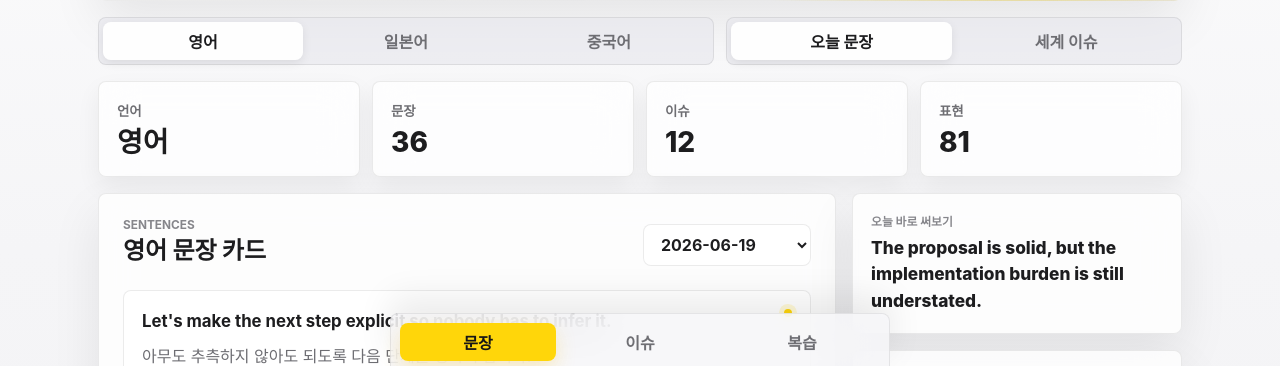
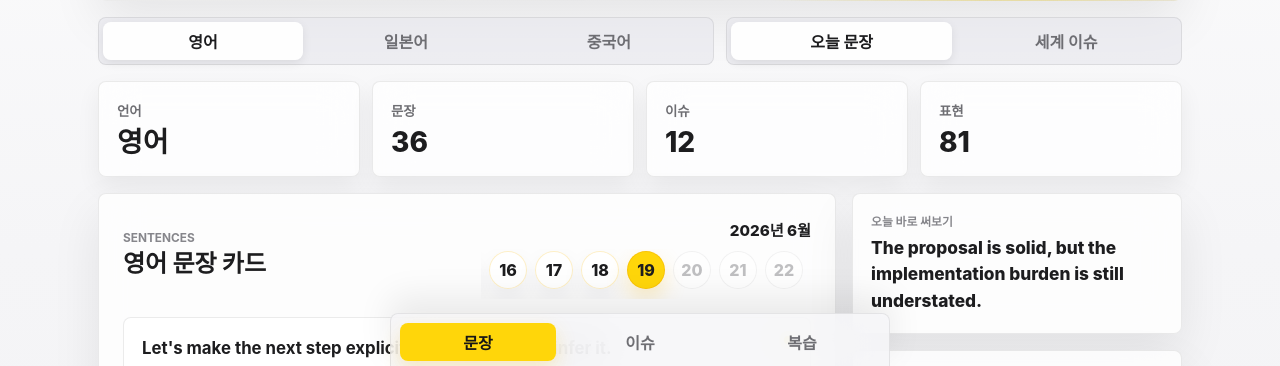
Before and after one commit to nasun007-commits/Global-language-coach-app, a website: page index.html in a window 1280 px wide. Shown: the part 430-796 px from the top of the page. Drawn offline with Linux system fonts and the light colour scheme.

Commit message:
Replace date dropdown with swipeable calendar

```diff
--- a/app.js
+++ b/app.js
@@ -100,8 +100,10 @@ function bindNav() {
     window.scrollTo({ top: document.querySelector(".content-grid").offsetTop - 12, behavior: "smooth" });
   });
 
-  $("#dateSelect").addEventListener("change", (event) => {
-    state.date = event.target.value;
+  $("#dateRail").addEventListener("click", (event) => {
+    const button = event.target.closest(".date-chip");
+    if (!button || button.disabled) return;
+    state.date = button.dataset.date;
     animateContentRefresh();
     render();
   });
@@ -147,10 +149,20 @@ function render() {
 }
 
 function renderDates() {
-  const dates = lessonsFor(state.language, state.mode).map((lesson) => lesson.date).sort().reverse();
-  $("#dateSelect").innerHTML = dates
-    .map((date) => `<option value="${escapeHtml(date)}"${date === state.date ? " selected" : ""}>${escapeHtml(date)}</option>`)
+  const dates = lessonsFor(state.language, state.mode).map((lesson) => lesson.date).sort();
+  const available = new Set(dates);
+  const activeDate = state.date || dates.at(-1);
+  const monthBasis = activeDate || dates.at(-1) || new Date().toISOString().slice(0, 10);
+  const monthDates = datesForMonth(monthBasis);
+
+  $("#monthLabel").textContent = formatMonthLabel(monthBasis);
+  $("#dateRail").innerHTML = monthDates
+    .map((date) => dateChip(date, available.has(date), date === activeDate))
     .join("");
+
+  requestAnimationFrame(() => {
+    $("#dateRail .date-chip.active")?.scrollIntoView({ behavior: "smooth", inline: "center", block: "nearest" });
+  });
 }
 
 function renderStats() {
@@ -215,7 +227,8 @@ function showReview() {
   $("#activeTitle").textContent = `${labels[state.language]} 복습 리스트`;
   $("#heroTitle").textContent = "차곡차곡 쌓인 학습 기록";
   $("#heroCopy").textContent = "최근 날짜부터 문장과 이슈를 다시 열어보며 짧게 복습해요.";
-  $("#dateSelect").innerHTML = "";
+  $("#monthLabel").textContent = "복습";
+  $("#dateRail").innerHTML = "";
   $("#stats").innerHTML = [
     ["언어", labels[state.language]],
     ["기록", allLessons.length],
@@ -290,6 +303,21 @@ function tabButton(value, label, active) {
   return `<button type="button" data-value="${escapeHtml(value)}" class="${active ? "active" : ""}">${escapeHtml(label)}</button>`;
 }
 
+function dateChip(date, available, active) {
+  const day = Number(date.slice(8, 10));
+  return `
+    <button
+      class="date-chip${active ? " active" : ""}"
+      type="button"
+      data-date="${escapeHtml(date)}"
+      ${available ? "" : "disabled"}
+      aria-label="${escapeHtml(formatDateLabel(date))}"
+    >
+      <span>${day}</span>
+    </button>
+  `;
+}
+
 function updateBottomNav() {
   document.querySelectorAll(".nav-button").forEach((button) => {
     button.classList.toggle("active", button.dataset.mode === state.mode);
@@ -308,6 +336,26 @@ function activeLesson() {
   return lessonsFor(state.language, state.mode).find((lesson) => lesson.date === state.date);
 }
 
+function datesForMonth(dateString) {
+  const [year, month] = dateString.split("-").map(Number);
+  const lastDay = new Date(year, month, 0).getDate();
+  return Array.from({ length: lastDay }, (_, index) => `${year}-${pad2(month)}-${pad2(index + 1)}`);
+}
+
+function formatMonthLabel(dateString) {
+  const [year, month] = dateString.split("-").map(Number);
+  return `${year}년 ${month}월`;
+}
+
+function formatDateLabel(dateString) {
+  const [year, month, day] = dateString.split("-").map(Number);
+  return `${year}년 ${month}월 ${day}일`;
+}
+
+function pad2(value) {
+  return String(value).padStart(2, "0");
+}
+
 function escapeHtml(value) {
   return String(value ?? "")
     .replaceAll("&", "&amp;")
--- a/index.html
+++ b/index.html
@@ -10,7 +10,7 @@
     <link rel="manifest" href="manifest.webmanifest" />
     <link rel="apple-touch-icon" href="assets/apple-touch-icon.png" />
     <link rel="icon" href="assets/icon.svg" type="image/svg+xml" />
-    <link rel="stylesheet" href="styles.css?v=9" />
+    <link rel="stylesheet" href="styles.css?v=10" />
     <title>Global Language Coach</title>
   </head>
   <body>
@@ -58,7 +58,10 @@
                 <p class="eyebrow" id="activeTypeLabel">Sentences</p>
                 <h2 id="activeTitle">학습 카드</h2>
               </div>
-              <select id="dateSelect" aria-label="날짜 선택"></select>
+              <div class="date-picker" aria-label="날짜 선택">
+                <p class="month-label" id="monthLabel">2026년 6월</p>
+                <div class="date-rail" id="dateRail"></div>
+              </div>
             </div>
             <div id="cardList" class="card-list"></div>
           </article>
@@ -88,6 +91,6 @@
         </button>
       </nav>
     </div>
-    <script type="module" src="app.js?v=9"></script>
+    <script type="module" src="app.js?v=10"></script>
   </body>
 </html>
--- a/styles.css
+++ b/styles.css
@@ -366,6 +366,65 @@ select {
   background: rgba(255, 255, 255, 0.84);
 }
 
+.date-picker {
+  display: grid;
+  gap: 9px;
+  min-width: min(100%, 250px);
+  max-width: 330px;
+}
+
+.month-label {
+  margin: 0;
+  color: var(--ink);
+  font-size: 0.95rem;
+  font-weight: 760;
+  text-align: right;
+}
+
+.date-rail {
+  display: flex;
+  gap: 8px;
+  max-width: 100%;
+  overflow-x: auto;
+  padding: 2px 2px 10px;
+  scroll-snap-type: x proximity;
+  -webkit-overflow-scrolling: touch;
+}
+
+.date-rail::-webkit-scrollbar {
+  display: none;
+}
+
+.date-chip {
+  display: inline-flex;
+  flex: 0 0 auto;
+  align-items: center;
+  justify-content: center;
+  width: 38px;
+  height: 38px;
+  border: 1px solid rgba(245, 183, 0, 0.22);
+  border-radius: 999px;
+  color: var(--ink);
+  font-weight: 760;
+  background: rgba(255, 255, 255, 0.86);
+  box-shadow: var(--small-shadow);
+  scroll-snap-align: center;
+  transition: transform 180ms ease, background 180ms ease, border-color 180ms ease;
+}
+
+.date-chip.active {
+  border-color: rgba(245, 183, 0, 0.6);
+  background: var(--yellow);
+  box-shadow: 0 10px 22px rgba(245, 183, 0, 0.24);
+}
+
+.date-chip:disabled {
+  color: rgba(29, 29, 31, 0.28);
+  border-color: rgba(0, 0, 0, 0.05);
+  background: rgba(255, 255, 255, 0.42);
+  box-shadow: none;
+}
+
 .card-list {
   display: grid;
   gap: 12px;
@@ -677,4 +736,12 @@ select {
     max-width: none;
     width: 100%;
   }
+
+  .date-picker {
+    max-width: none;
+  }
+
+  .month-label {
+    text-align: left;
+  }
 }
--- a/sw.js
+++ b/sw.js
@@ -1,9 +1,9 @@
-const CACHE_NAME = "global-language-coach-v9";
+const CACHE_NAME = "global-language-coach-v10";
 const APP_SHELL = [
   "./",
   "./index.html",
-  "./styles.css?v=9",
-  "./app.js?v=9",
+  "./styles.css?v=10",
+  "./app.js?v=10",
   "./manifest.webmanifest",
   "./data/lessons.json",
   "./assets/icon.svg",
```
